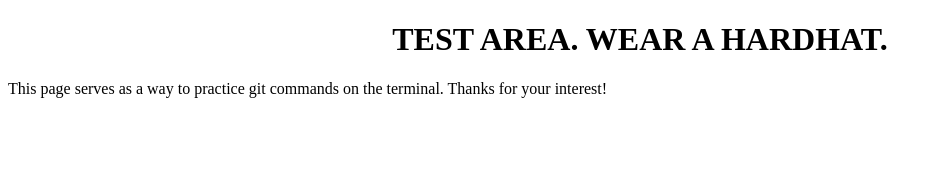
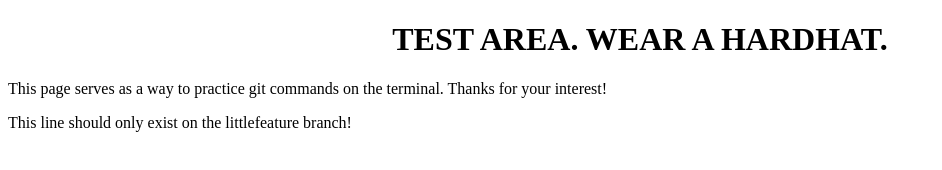
Before and after one commit to cmacnamara/terminalTest, a plain HTML site: page index.html in a window 1280 px wide. Shown: the whole page, without its empty margins (0-942 px from the left). Drawn offline with Linux system fonts and the light colour scheme.

Commit message:
Added new p tag to littlefeature branch

```diff
--- a/index.html
+++ b/index.html
@@ -10,5 +10,6 @@
     <h1 style="text-align: center;">TEST AREA. WEAR A HARDHAT.</h1>
     <p>This page serves as a way to practice git commands on the terminal.
         Thanks for your interest!</p>
+    <p>This line should only exist on the littlefeature branch!</p>
 </body>
 </html>
```
